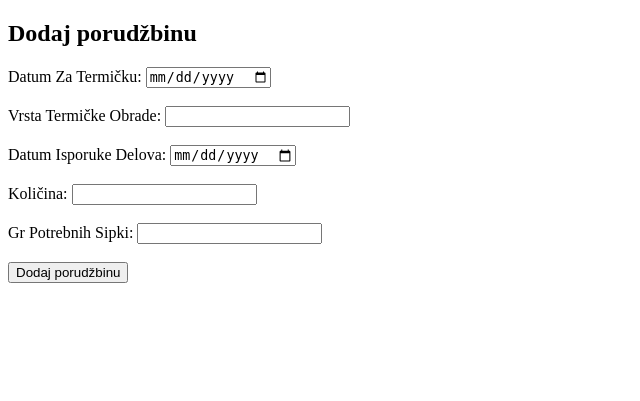
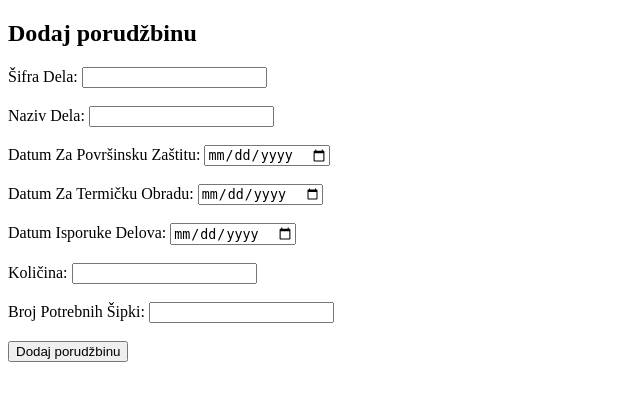
Before and after one commit to AniiAnii/Inventory-Manager, a PHP site: page /dodaj_porudzbinu.php in a window 1280 px wide. Shown: the top 401 px of the page, without its empty margins (0-640 px from the left). Run offline with PHP 8.4, Linux system fonts and the light colour scheme.

Commit message:
Update dodaj_porudzbinu.php

```diff
--- a/dodaj_porudzbinu.php
+++ b/dodaj_porudzbinu.php
@@ -1,50 +1,51 @@
 <?php
-// Provjera da li je zahtjev poslan metod POST
+session_start(); // Start session
+
+// Check if the request method is POST
 if ($_SERVER["REQUEST_METHOD"] == "POST") {
-    // Spajanje na bazu podataka
+    // Database connection parameters
     $hostname = "localhost";
     $username = "root";
     $password = "";
     $dbname = "praksaa";
 
-    // Provjera konekcije
+    // Connect to the database
     $conn = new mysqli($hostname, $username, $password, $dbname);
+    // Check connection
     if ($conn->connect_error) {
-        die("Neuspješna konekcija: " . $conn->connect_error);
+        die("Connection failed: " . $conn->connect_error);
     }
 
-    // Provjera sesije
-    if (!isset($_SESSION)) {
-        session_start();
-    }
+    // Prepare SQL statement for inserting a new order
+    $sql = "INSERT INTO Porudzbine (SifraDela, NazivDela, DatumZaPovrsinskuZastitu, DatumZaTermickuObradu, DatumIsporukeDelova, Kolicina, BrojPotrebnihSipki)
+            VALUES (?, ?, ?, ?, ?, ?, ?)";
 
-    // Priprema SQL upita za unos nove porudžbine
-    $sql = "INSERT INTO Porudzbine (DatumZaTermicku, VrstaTermickeObrade, DatumIsporukeDelova, Kolicina, GrPotrebnihSipki)
-    VALUES (?, ?, ?, ?, ?)";
+    // Prepare SQL statement with parameters
+    $stmt = $conn->prepare($sql);
+    // Bind parameters
+    $stmt->bind_param("sssssss", $_POST['sifra_dela'], $_POST['naziv_dela'], $_POST['datum_za_povrsinsku_zastitu'], $_POST['datum_za_termicku_obradu'], $_POST['datum_isporuke_delova'], $_POST['kolicina'], $_POST['broj_potrebnih_sipki']);
 
-    // Priprema SQL naredbe za izvršenje s parametrima
-    $stmt = $conn->prepare($sql);
-    $stmt->bind_param("sssis", $_POST['datum_za_termicku'], $_POST['vrsta_termicke_obrade'], $_POST['datum_isporuke_delova'], $_POST['kolicina'], $_POST['gr_potrebnih_sipki']);
-
-    // Izvršavanje pripremljene SQL naredbe
+    // Execute prepared SQL statement
     if ($stmt->execute() === TRUE) {
         echo "Nova porudžbina je uspješno dodana.";
 
-        // Zatvaranje konekcije
+        // Close statement
         $stmt->close();
+        // Close connection
         $conn->close();
 
-        // Preusmjeravanje na početnu stranicu nakon 2 sekunde
+        // Redirect to index.php after 2 seconds
         echo '<script>
-        setTimeout(function() {
-            window.location.href = "index.php";
-        }, 2000);
+            setTimeout(function() {
+                window.location.href = "index.php";
+            }, 2000);
         </script>';
     } else {
         echo "Greška prilikom dodavanja porudžbine: " . $stmt->error;
 
-        // Zatvaranje konekcije
+        // Close statement
         $stmt->close();
+        // Close connection
         $conn->close();
     }
 }
@@ -62,11 +63,17 @@ if ($_SERVER["REQUEST_METHOD"] == "POST") {
     <h2>Dodaj porudžbinu</h2>
 
     <form method="post" action="<?php echo htmlspecialchars($_SERVER["PHP_SELF"]); ?>">
-        <label for="datum_za_termicku">Datum Za Termičku:</label>
-        <input type="date" id="datum_za_termicku" name="datum_za_termicku"><br><br>
+        <label for="sifra_dela">Šifra Dela:</label>
+        <input type="text" id="sifra_dela" name="sifra_dela"><br><br>
 
-        <label for="vrsta_termicke_obrade">Vrsta Termičke Obrade:</label>
-        <input type="text" id="vrsta_termicke_obrade" name="vrsta_termicke_obrade"><br><br>
+        <label for="naziv_dela">Naziv Dela:</label>
+        <input type="text" id="naziv_dela" name="naziv_dela"><br><br>
+
+        <label for="datum_za_povrsinsku_zastitu">Datum Za Površinsku Zaštitu:</label>
+        <input type="date" id="datum_za_povrsinsku_zastitu" name="datum_za_povrsinsku_zastitu"><br><br>
+
+        <label for="datum_za_termicku_obradu">Datum Za Termičku Obradu:</label>
+        <input type="date" id="datum_za_termicku_obradu" name="datum_za_termicku_obradu"><br><br>
 
         <label for="datum_isporuke_delova">Datum Isporuke Delova:</label>
         <input type="date" id="datum_isporuke_delova" name="datum_isporuke_delova"><br><br>
@@ -74,13 +81,12 @@ if ($_SERVER["REQUEST_METHOD"] == "POST") {
         <label for="kolicina">Količina:</label>
         <input type="number" id="kolicina" name="kolicina"><br><br>
 
-        <label for="gr_potrebnih_sipki">Gr Potrebnih Sipki:</label>
-        <input type="text" id="gr_potrebnih_sipki" name="gr_potrebnih_sipki"><br><br>
+        <label for="broj_potrebnih_sipki">Broj Potrebnih Šipki:</label>
+        <input type="number" id="broj_potrebnih_sipki" name="broj_potrebnih_sipki"><br><br>
 
         <input type="submit" value="Dodaj porudžbinu">
     </form>
 
-
 </body>
 
 </html>
```
